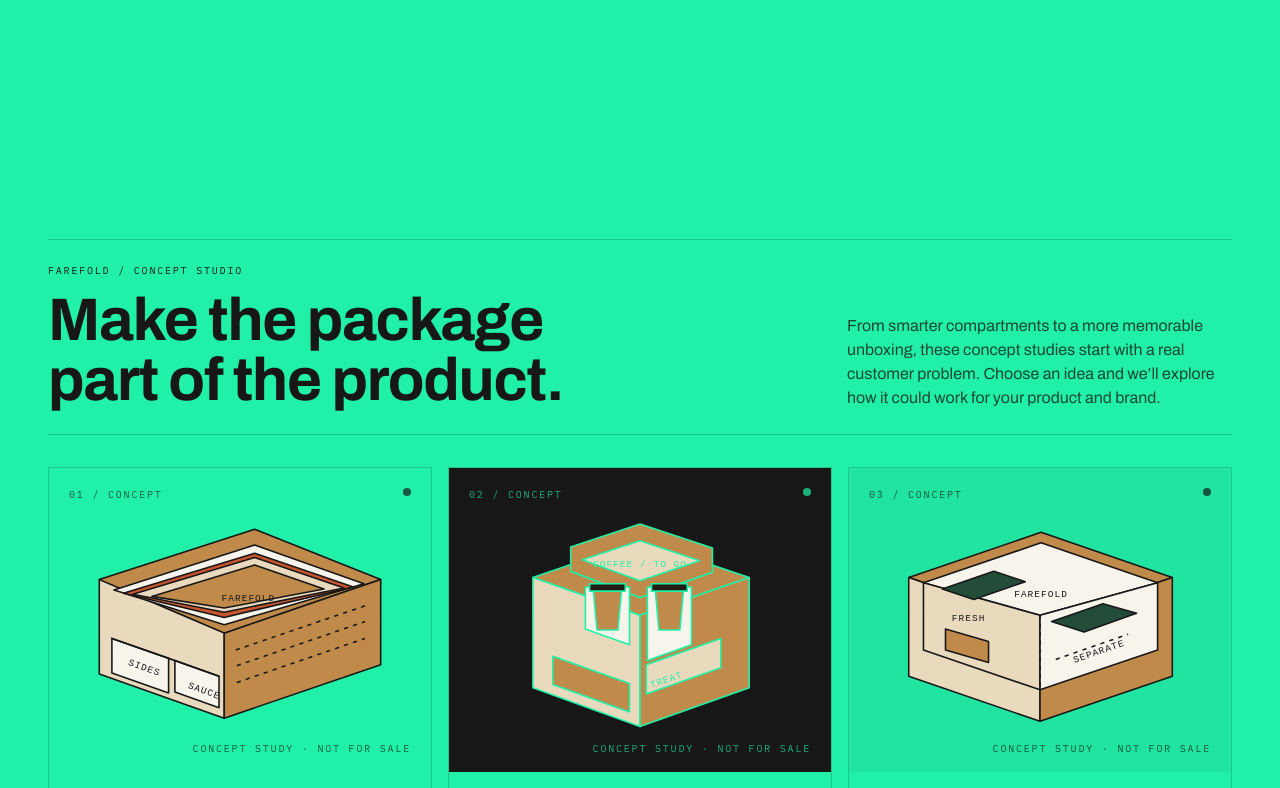
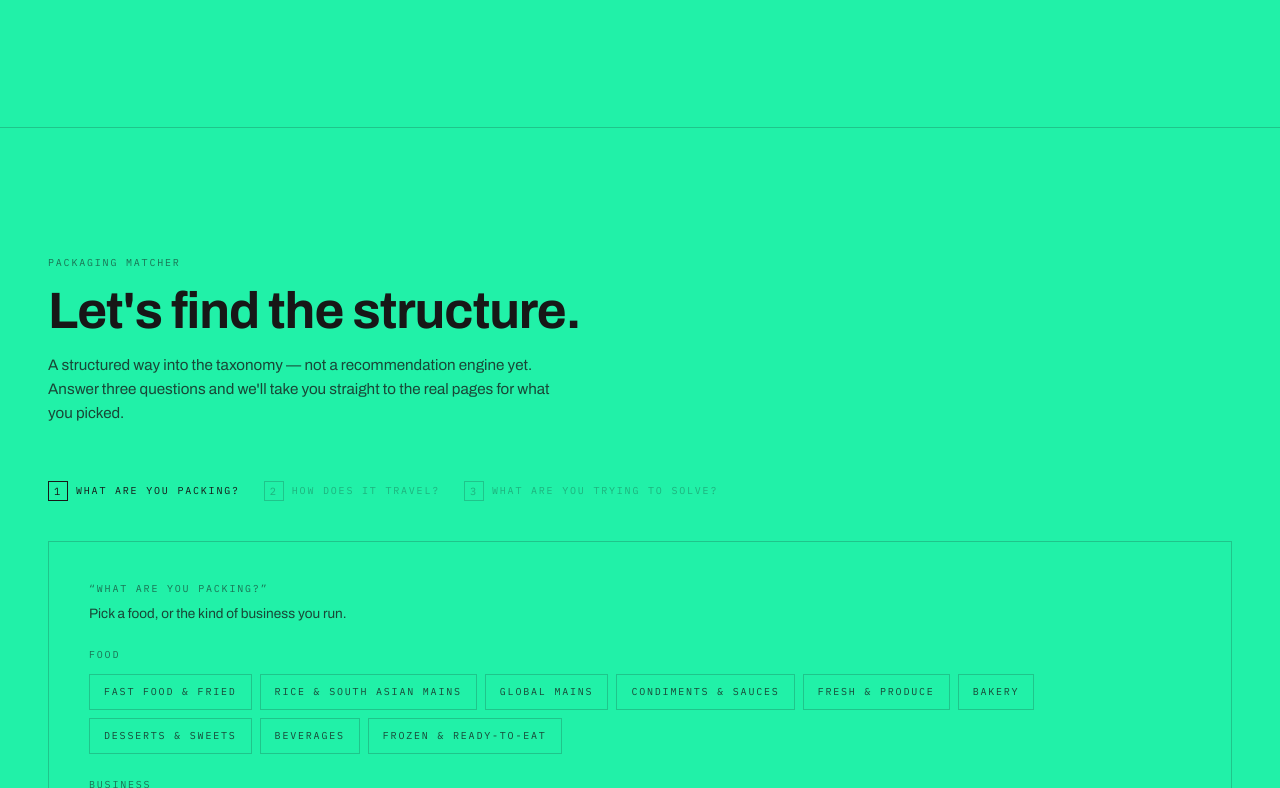
Before and after one commit to dogaranees7-ctrl/farefold, a Next.js app: page / in a window 1280 px wide. Shown: the part 1672-2460 px from the top of the page. Built offline with nearby package versions, Linux system fonts and the light colour scheme.

Commit message:
Remove concept illustrations from homepage

```diff
--- a/app/page.tsx
+++ b/app/page.tsx
@@ -1,7 +1,6 @@
 import { PageWorld } from "@/components/ui/PageWorld";
 import { Hero } from "@/components/sections/Hero";
 import { StandardVsCustom } from "@/components/sections/StandardVsCustom";
-import { ConceptShowcase } from "@/components/sections/ConceptShowcase";
 import { Matcher } from "@/components/sections/Matcher";
 import { Discovery, type DiscoveryEntry } from "@/components/sections/Discovery";
 import { FinalCta } from "@/components/sections/FinalCta";
@@ -53,7 +52,6 @@ export default function Home() {
       <PageWorld world="home">
         <Hero />
         <StandardVsCustom />
-        <ConceptShowcase />
         <Matcher
           foodGroups={getTopLevel(foodTypes).map(({ slug, name }) => ({ slug, name }))}
           businessGroups={getTopLevel(businessTypes).map(({ slug, name }) => ({ slug, name }))}
```
